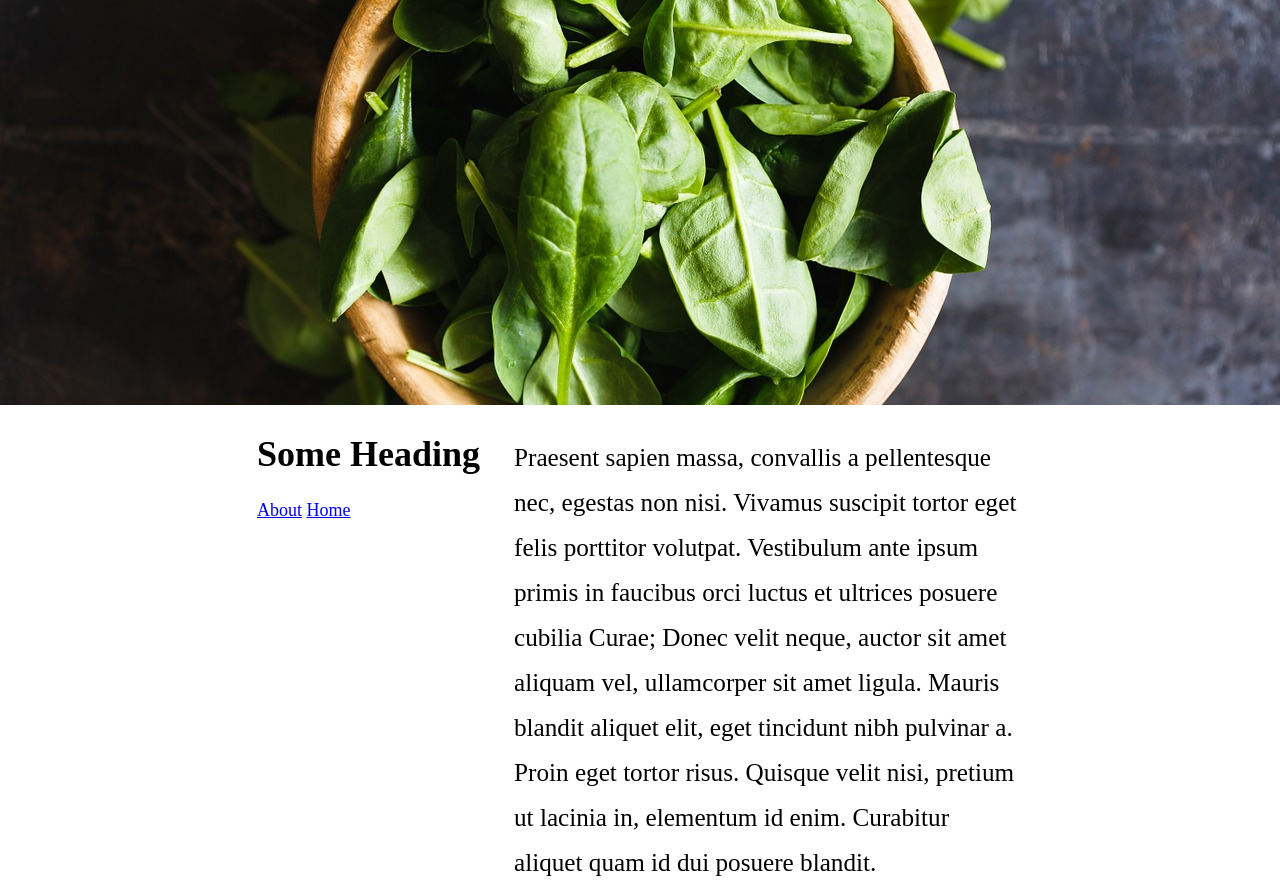
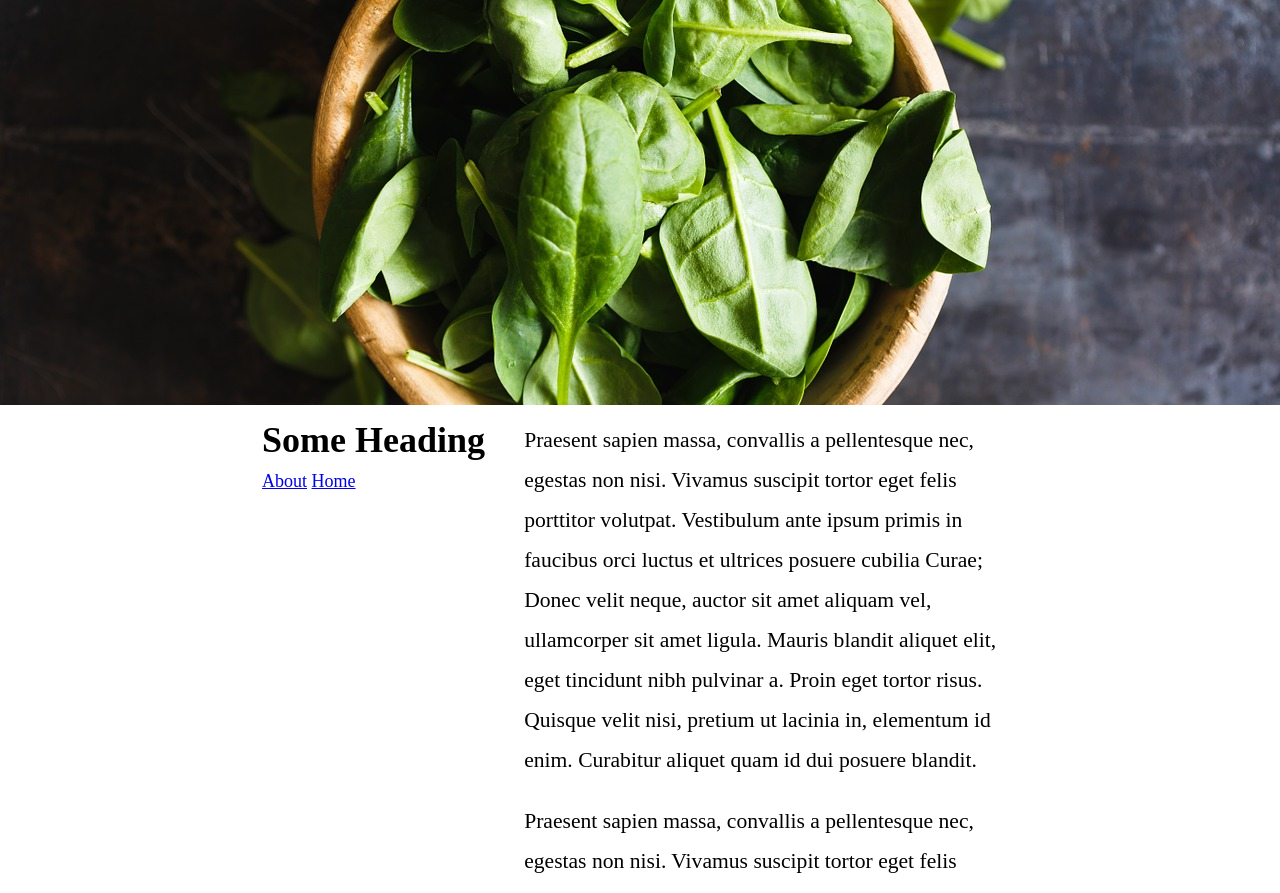
Before and after one commit to mortensenm1205/layout-exercises, a plain HTML site: page css-grid-layout/index.html in a window 1280 px wide. Shown: the top 893 px of the page. Drawn offline with Linux system fonts and the light colour scheme.

Commit message:
starting to add padding/margin to elements, finishing up layout, no longer need grid use

```diff
--- a/css-grid-layout/css/main.css
+++ b/css-grid-layout/css/main.css
@@ -2,9 +2,13 @@ body {
   font-size: 18px;
 }
 
+div, header, h1, h5, nav, ul, li, a, main, footer, p {
+  margin: 0;
+}
+
 #container {
   display: grid;
-  grid-template-columns: [main-start] 1fr [head-start] 1fr [col-start] 1fr 1fr[head-end] 1fr [main-end];
+  grid-template-columns: [main-start] 1fr [center-start] 1fr [col-start] 1fr 1fr [center-end] 1fr [main-end];
   /*grid-template-rows: minmax(100px, auto);*/
   grid-template-rows: [header-start] 200px 200px [header-end] auto auto;
   grid-auto-rows: auto;
@@ -18,6 +22,15 @@ body {
   grid-column: main-start / main-end;
 }
 
+#main-header {
+  margin: 0 2%;
+}
+
+#main-header h1,
+#main-header nav {
+  margin: 4% 0;
+}
+
 #hero-img {
   background-color: pink;
   background-image: url('../imgs/top-view-plant.jpg');
@@ -27,8 +40,9 @@ body {
 }
 
 #main-content p {
-  font-size: 1.4em;
-  line-height: 45px;
+  font-size: 1.2em;
+  line-height: 40px;
+  padding: 2%;
 }
 
 #red-box {
@@ -65,10 +79,10 @@ body {
   }
 
   #main-header {
-    grid-column: head-start / col-start;
+    grid-column: center-start / col-start;
   }
 
   #main-content {
-    grid-column: col-start / head-end;
+    grid-column: col-start / center-end;
   }
 }
```
